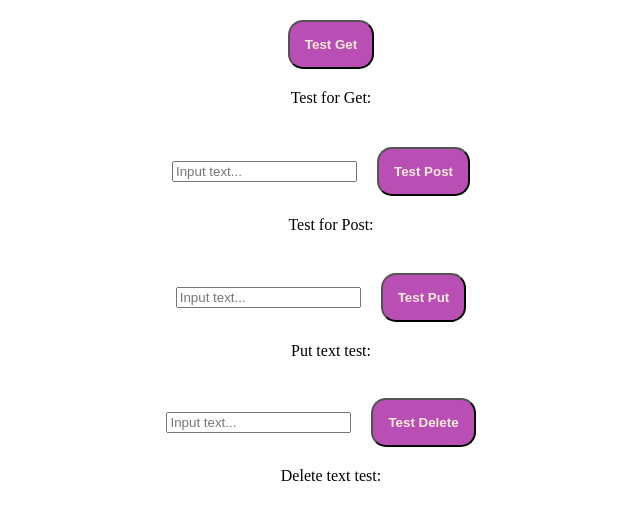
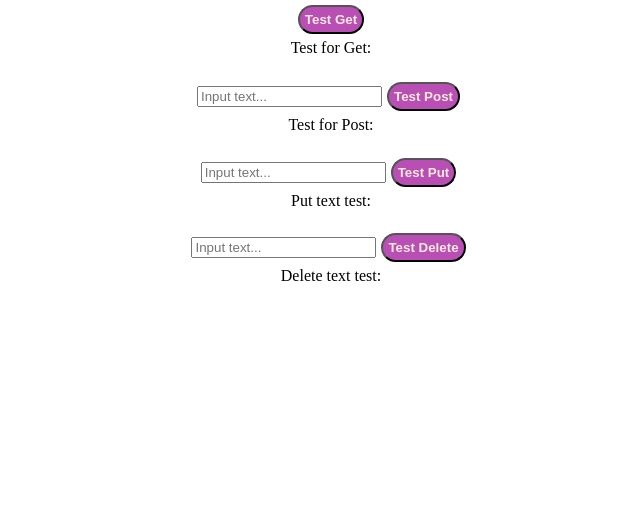
Before and after one commit to fractalliter/express-react-typescript, a React app: page / in a window 1280 px wide. Shown: the top 520 px of the page, without its empty margins (309-949 px from the left). Built offline with nearby package versions, Linux system fonts and the light colour scheme.

Commit message:
change button styles

```diff
--- a/src/client/Less/app.less
+++ b/src/client/Less/app.less
@@ -2,7 +2,7 @@
 @link-color:        #b94eb4; // sea blue
 @link-color-hover:  lighten(@link-color, 30%);
 @button-after:  darken(@link-color, 10%);
-@button-padding: 15px;
+@button-padding: 5px;
 @button-radius: 15px;
 h1 {
   color: @green;
@@ -17,8 +17,8 @@ button {
   padding: @button-padding;
   background-color: @link-color;
   border-radius: @button-radius;
-  margin: 20px;
-  font-weight: 900;
+  margin: 5px;
+  font-weight: 600;
 }
 
 button:hover{
```
